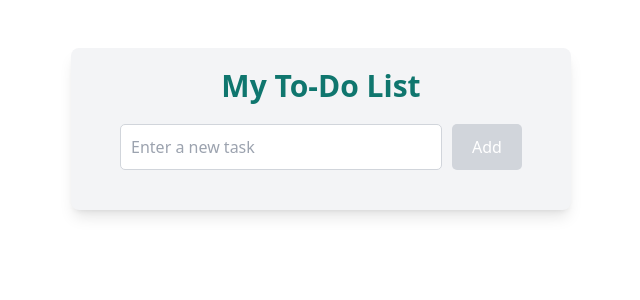
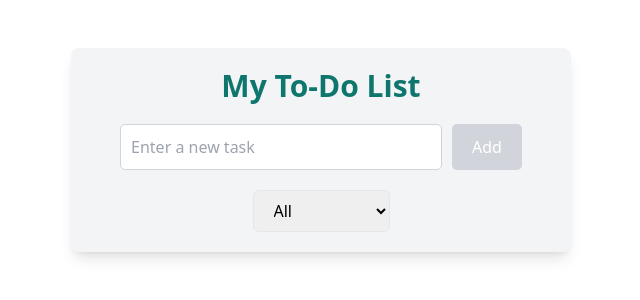
Before and after one commit to sh1zzle/TO-DO-List, a React (Vite) app: page / in a window 1280 px wide. Shown: the top 300 px of the page, without its empty margins (319-959 px from the left). Built offline with nearby package versions, Linux system fonts and the light colour scheme.

Commit message:
Added filtering

```diff
--- a/src/index.tsx
+++ b/src/index.tsx
@@ -23,6 +23,7 @@ const App = () => {
 
   const [input, setInput] = useState<string>('');
   const [deletingTodoId, setDeletingTodoId] = useState<number | null>(null);
+  const [statusFilter, setStatusFilter] = useState('all');
 
   const handleAddTodo = () => {
     if (!input.trim()) return;
@@ -96,6 +97,7 @@ const App = () => {
   const toggleTodoMutation = useMutation<void, Error, number, MutationContext>({
     mutationFn: async (id: number) => {
       const todo = todos?.find((t) => t.id === id);
+      console.log('todo: ', todo);
       if (todo) {
         await todoManager.updateTodo(id, !todo.done);
       }
@@ -153,6 +155,17 @@ const App = () => {
     },
   });
 
+  const previousTodos = queryClient.getQueryData<Todo[]>(queryKey);
+  console.log('previousTodos: ', previousTodos);
+
+  const filteredTodos = previousTodos?.filter((todo) => {
+    if (statusFilter === 'all') return true;
+    if (statusFilter === 'done') return todo.done;
+    if (statusFilter === 'pending') return !todo.done;
+
+    return false;
+  });
+
   return (
     <div className="max-w-[500px] mx-auto my-12 p-5 bg-gray-100 rounded-lg shadow-lg text-center font-sans">
       <h1 className="font-bold mb-5 text-3xl text-teal-700">My To-Do List</h1>
@@ -182,11 +195,23 @@ const App = () => {
         </div>
       )}
 
+      <div>
+        <select
+          value={statusFilter}
+          onChange={(e) => setStatusFilter(e.target.value)}
+          className="px-4 py-2 border rounded-md focus:outline-none focus:ring-2 focus:ring-blue-500"
+        >
+          <option value="all">All</option>
+          <option value="done">Completed</option>
+          <option value="pending">Pending</option>
+        </select>
+      </div>
+
       {isTodosLoading ? (
         <div>Loading todos...</div>
       ) : (
-        <ul className="list-none p-0 flex flex-col">
-          {todos?.map((todo) => (
+        <ul>
+          {filteredTodos?.map((todo) => (
             <li
               key={todo.id}
               className={`flex justify-between items-center pl-[50px] pr-[50px] pt-[10px] cursor-pointer ${
@@ -206,7 +231,7 @@ const App = () => {
                       e.stopPropagation();
                       if (
                         !removeTodoMutation.isPending &&
-                        todos.some((t) => t.id === todo.id)
+                        filteredTodos.some((t) => t.id === todo.id)
                       ) {
                         setDeletingTodoId(todo.id);
                         removeTodoMutation.mutate(todo.id, {
@@ -220,7 +245,6 @@ const App = () => {
                     className="ml-[10px] cursor-pointer p-2 rounded-full bg-gray-200 hover:bg-red-500 transition-colors duration-200 text-gray-700 hover:text-white"
                   />
                 )}
-
                 {removeTodoMutation.isError && (
                   <span className="text-red-500">Error removing todo</span>
                 )}
```
